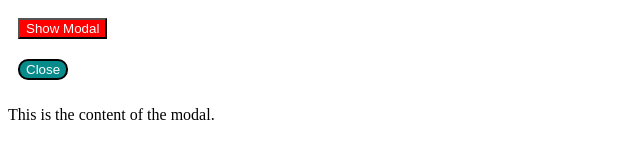
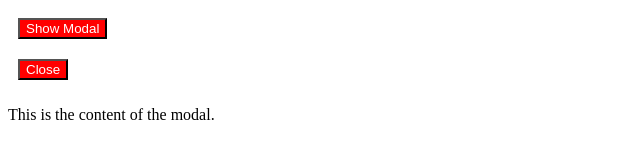
Before and after one commit to acciojob/react-composition-2-RAHULKALADGI, a React app: page / in a window 1280 px wide. Both pictures are taken after a click on the button "Show Modal". Shown: the top 160 px of the page, without its empty margins (0-640 px from the left). Built offline with nearby package versions, Linux system fonts and the light colour scheme.

Commit message:
Update App.js

```diff
--- a/src/components/App.js
+++ b/src/components/App.js
@@ -17,8 +17,8 @@ const App = ()=> {
 function Modal({showprop}) {
 
     return (
-        <div className="model-overlay" onClick={()=>showprop(false)}>
-            <button className="model-close" onClick={()=>showprop(false)}>Close</button>
+        <div className="modal-overlay" onClick={()=>showprop(false)}>
+            <button className="modal-close" onClick={()=>showprop(false)}>Close</button>
             <p>This is the content of the modal.</p>
         </div>
     )
```
